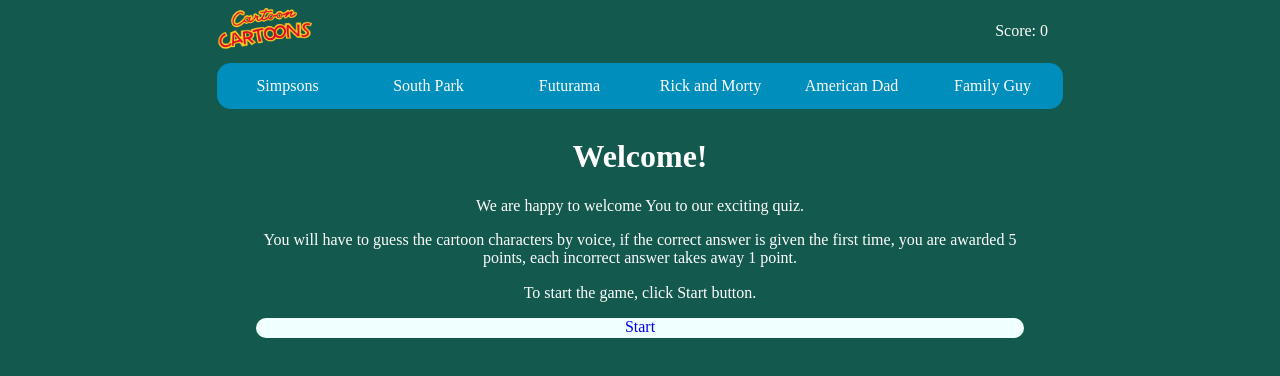
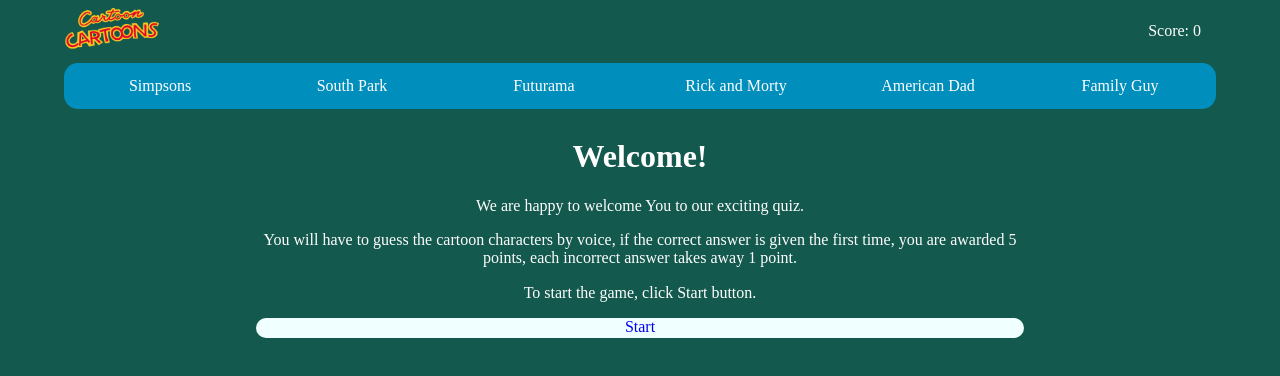
Before and after one commit to YaroslavBIG/songbird, a React (Create React App) app: page / in a window 1280 px wide. Shown: the top 376 px of the page. Built offline with nearby package versions, Linux system fonts and the light colour scheme.

Commit message:
fix: navbar width

```diff
--- a/src/components/NavBar/NavBar.scss
+++ b/src/components/NavBar/NavBar.scss
@@ -2,7 +2,7 @@
   @extend%space-around;
   display: flex;
   flex-wrap: wrap;
-  max-width: 90vw;
+  width: 90vw;
   margin-top: 0;
   background-color: $nav-bar-color;
   border-radius: 14px;
```
